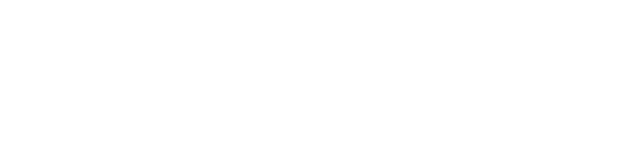
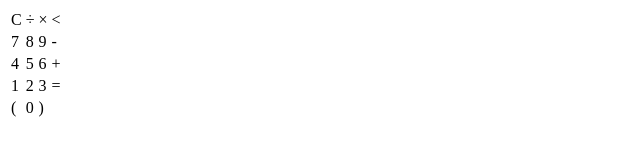
Before and after one commit to UnusualTitan711x/Web-Calculator, a plain HTML site: page index.html in a window 1280 px wide. Shown: the whole page, without its empty margins (0-640 px from the left). Drawn offline with Linux system fonts and the light colour scheme.

Commit message:
Update index.html

```diff
--- a/index.html
+++ b/index.html
@@ -8,6 +8,51 @@
 </head>
 <body>
 
+    <div class="container">
+
+        <div class="calculator">
+
+            <div class="display-screen"></div>
+
+            <div class="buttons">
+                <table>
+                    <tr>
+                        <td>C</td>
+                        <td>&divide;</td>
+                        <td>&times;</td>
+                        <td><</td>
+                    </tr>
+
+                    <tr>
+                        <td>7</td>
+                        <td>8</td>
+                        <td>9</td>
+                        <td>-</td>
+                    </tr>
+
+                    <tr>
+                        <td>4</td>
+                        <td>5</td>
+                        <td>6</td>
+                        <td>+</td>
+                    </tr>
+
+                    <tr>
+                        <td>1</td>
+                        <td>2</td>
+                        <td>3</td>
+                        <td>=</td>
+                    </tr>
+
+                    <tr>
+                        <td>(</td>
+                        <td>0</td>
+                        <td>)</td>
+                    </tr>
+                </table>
+            </div>
+        </div>
+    </div>
 
     <script src="script.js"></script>
 </body>
```
